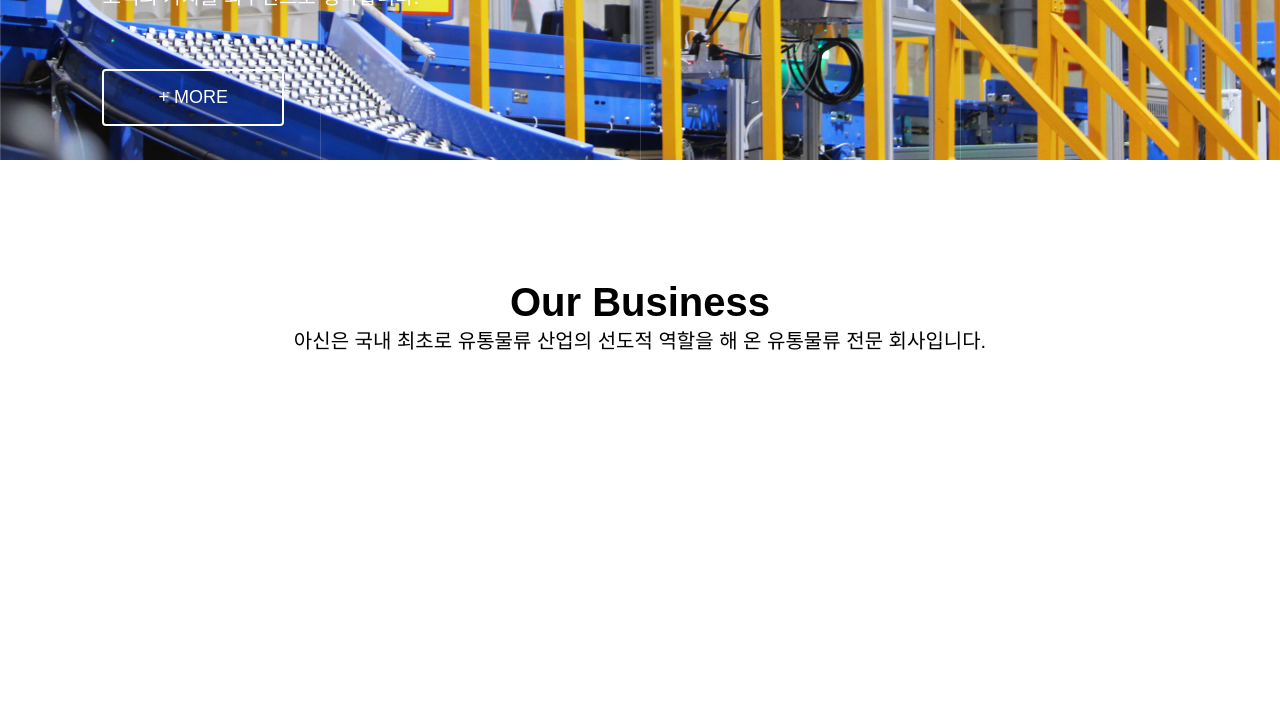
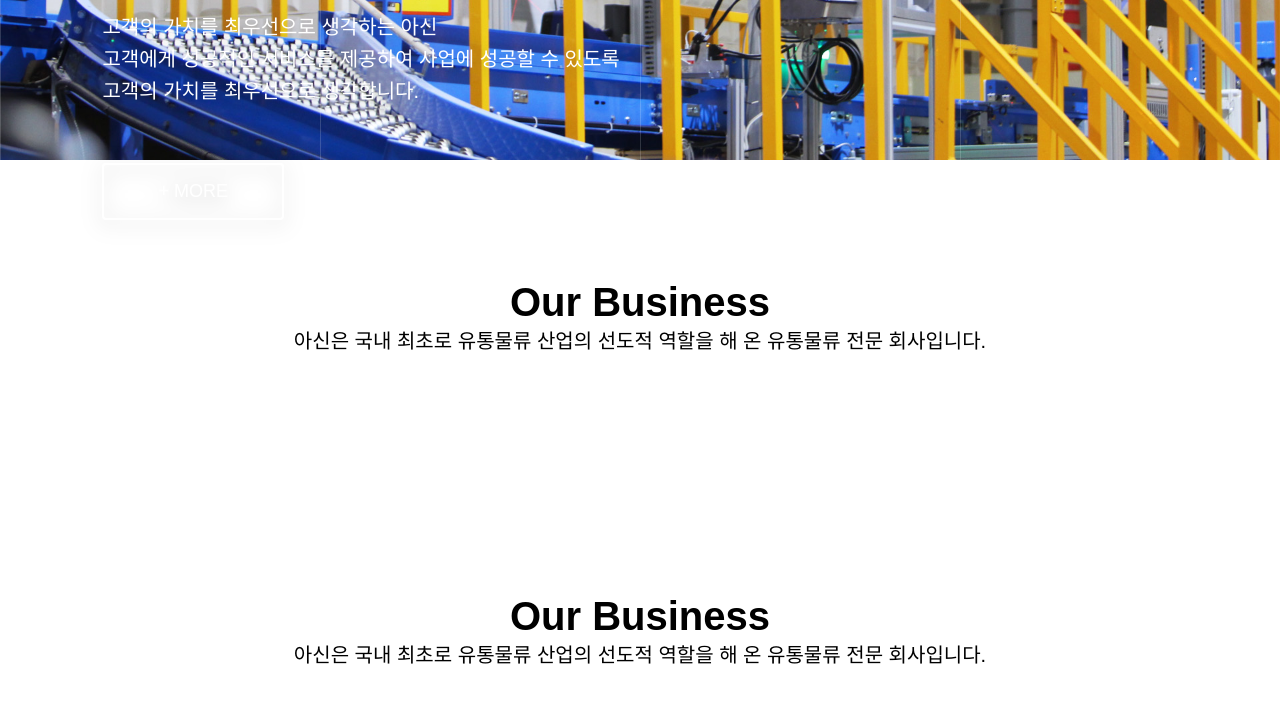
Before and after one commit to eerina/aseenhompage, a website: page index.html in a window 1280 px wide. Shown: the part 567-1269 px from the top of the page. Before the commit the page ends 1041 px from the top, so only its background shows below. Drawn offline with Linux system fonts and the light colour scheme; a web font is replaced by a local one.

Commit message:
커밋테스트

```diff
--- a/index.html
+++ b/index.html
@@ -63,7 +63,13 @@
     <p>아신은 국내 최초로 유통물류 산업의 선도적 역할을 해 온 유통물류 전문 회사입니다.</p>
 </div>
 </section>
-
+<section class="about">
+  <div class="sub_title">
+    <h3>Our Business</h3>
+    <div></div>
+    <p>아신은 국내 최초로 유통물류 산업의 선도적 역할을 해 온 유통물류 전문 회사입니다.</p>
+</div>
+</section>
 
   </body>
 </html>
```
